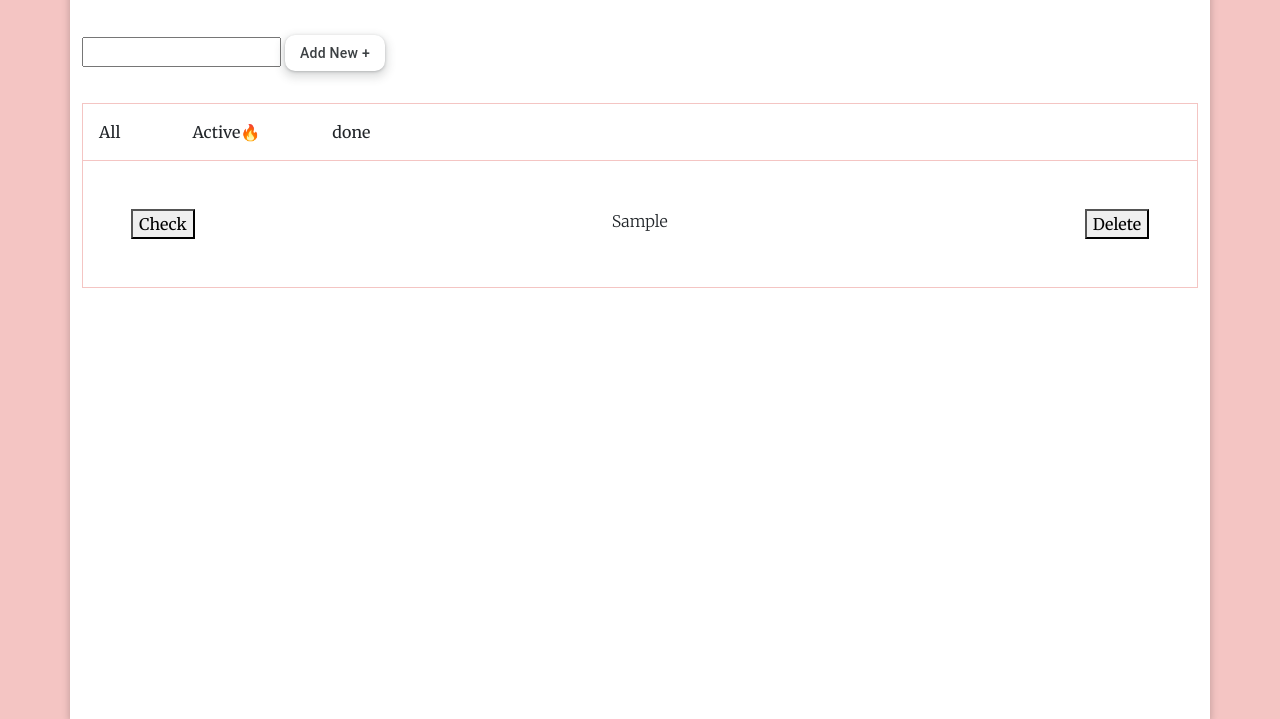
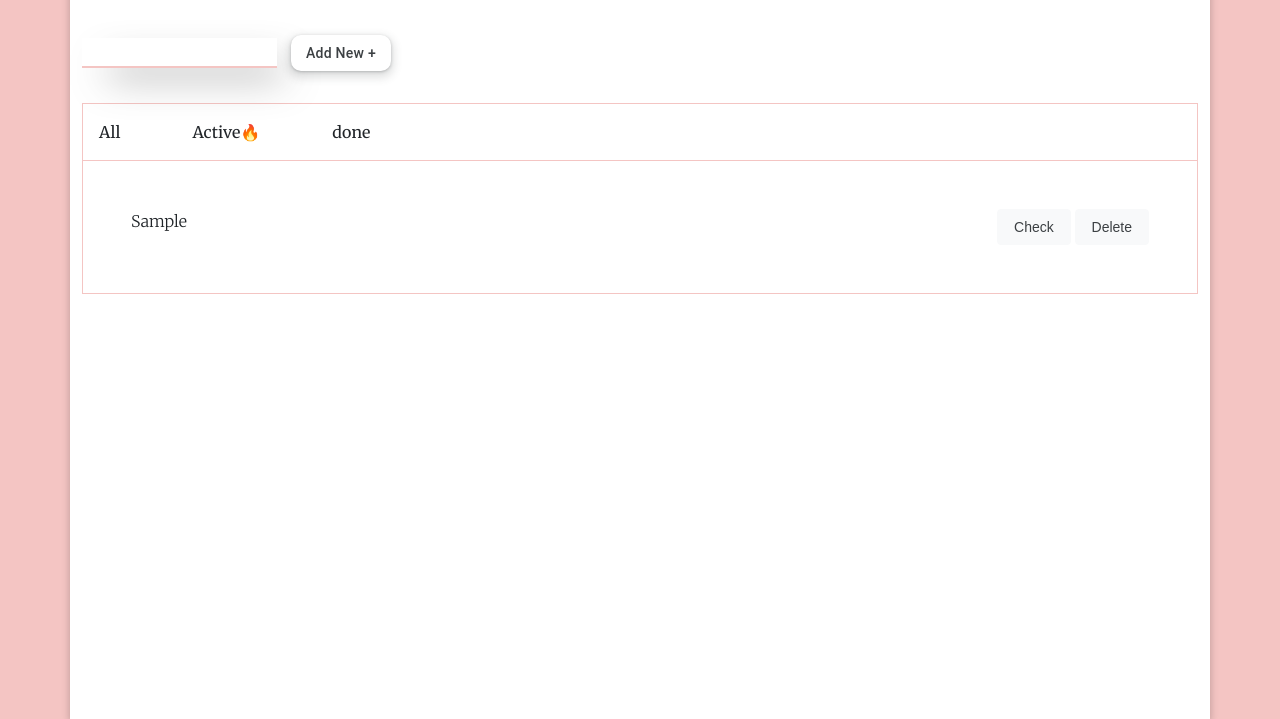
Before and after one commit to ssuminii/Todo-List, a plain HTML site: page index.html in a window 1280 px wide. Both pictures are taken after typing "Sample" into the empty fields and a click on the button "Add New +". Shown: the part 131-850 px from the top of the page. Drawn offline with nearby package versions, Linux system fonts and the light colour scheme.

Commit message:
forth-2 commit

```diff
--- a/main.js
+++ b/main.js
@@ -68,16 +68,20 @@ function render() {
         // 2) ture이면 끝난 걸로 간주하고 밑줄 보여주기
         if (list[i].isComplete == true) {
             resultHTML += `<div class="task">
-            <button type="button" onclick="toggleComplete('${list[i].id}')">Check</button>
-            <div class="task-done">${list[i].taskContent}</div>
-            <button type="button" onclick="deleteTask('${list[i].id}')">Delete</button>
+        <div class="task-done">${list[i].taskContent}</div>
+        <div>
+            <button type="button" class="button-16" onclick="toggleComplete('${list[i].id}')">Check</button>
+            <button type="button" class="button-16" onclick="deleteTask('${list[i].id}')">Delete</button>
+        </div>
     </div>`;
     // 3) false이면 안끝난 걸로 간주하고 그대로
         } else {
             resultHTML += `<div class="task">
-            <button type="button" onclick="toggleComplete('${list[i].id}')">Check</button>
-            <div>${list[i].taskContent}</div>
-            <button type="button" onclick="deleteTask('${list[i].id}')">Delete</button>
+        <div>${list[i].taskContent}</div>
+        <div>
+            <button type="button" class="button-16" onclick="toggleComplete('${list[i].id}')">Check</button>
+            <button type="button" class="button-16" onclick="deleteTask('${list[i].id}')">Delete</button>
+        </div>
     </div>`;
         }
     }
--- a/style.css
+++ b/style.css
@@ -39,6 +39,20 @@ h1 {
     margin-top: 2em;
 }
 
+#task-input {
+   padding: 2px;
+   margin-right: 10px;
+   border: none;
+   border-bottom: 2px solid #f4c5c3;
+   box-shadow: 16px 17px 38px -11px rgba(0,0,0,0.67);
+}
+
+#task-input:hover {
+    border-color: #dadce0;
+    box-shadow: rgba(0, 0, 0, .1) 0 1px 1px;
+    color: #202124;
+  }
+
 .task-tabs {
     display: flex;
     position: relative;
@@ -72,8 +86,7 @@ h1 {
 
 .task-done {
     text-decoration: line-through;
-    background-color: lightgray;
-
+    color: gray;
 }
 
 .task-tabs div {
@@ -142,3 +155,33 @@ h1 {
   #add-button:disabled {
     box-shadow: rgba(60, 64, 67, .3) 0 1px 3px 0, rgba(60, 64, 67, .15) 0 4px 8px 3px;
   }
+
+  .button-16 {
+    background-color: #f8f9fa;
+    border: 1px solid #f8f9fa;
+    border-radius: 4px;
+    color: #3c4043;
+    cursor: pointer;
+    font-family: arial,sans-serif;
+    font-size: 14px;
+    height: 36px;
+    line-height: 27px;
+    min-width: 54px;
+    padding: 0 16px;
+    text-align: center;
+    user-select: none;
+    -webkit-user-select: none;
+    touch-action: manipulation;
+    white-space: pre;
+  }
+
+  .button-16:hover {
+    border-color: #dadce0;
+    box-shadow: rgba(0, 0, 0, .1) 0 1px 1px;
+    color: #202124;
+  }
+
+  .button-16:focus {
+    border-color: #4285f4;
+    outline: none;
+  }
```
